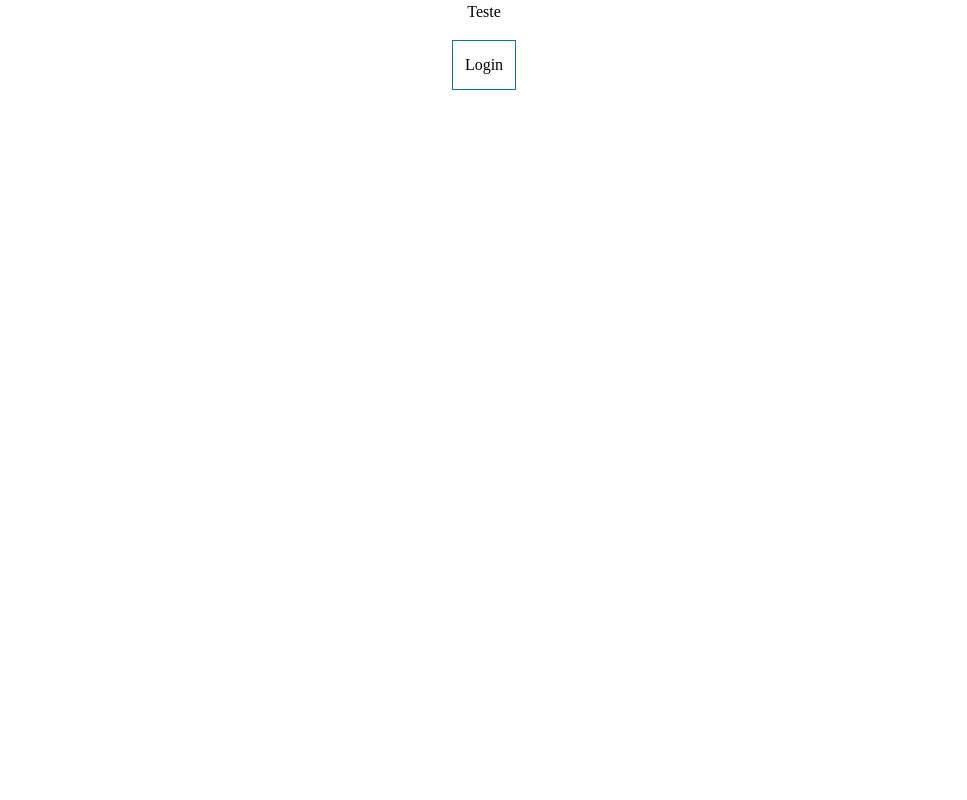
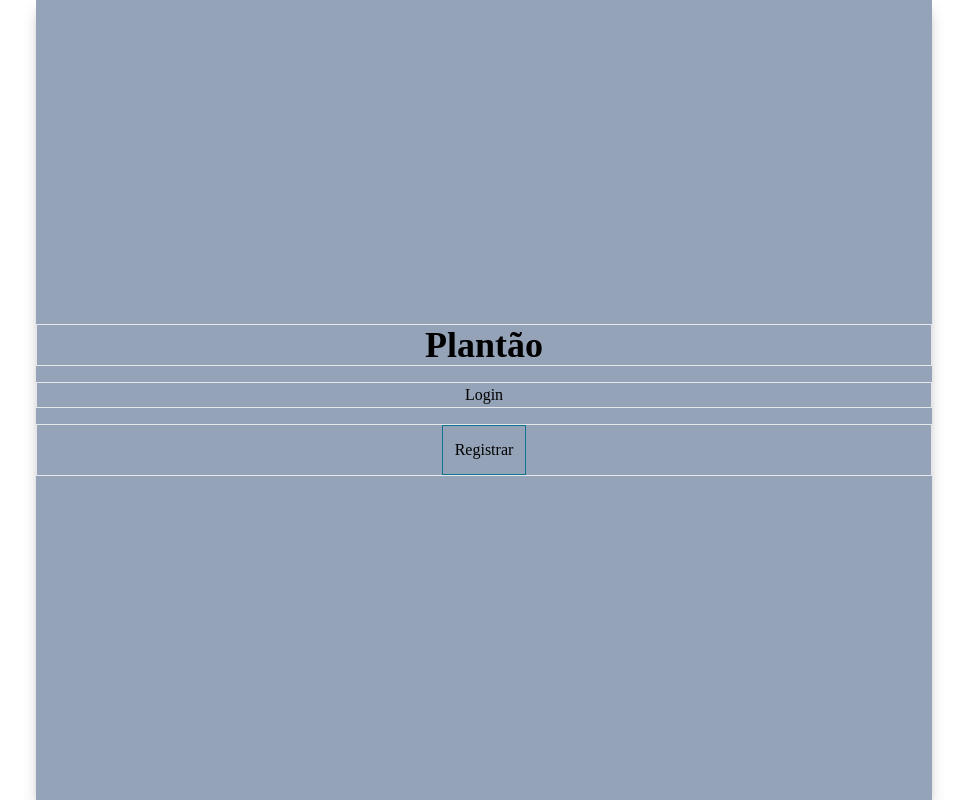
Before and after one commit to dustein/troca-plantao_v4_Home, a React (Vite) app in the folder web/: page / in a window 1280 px wide. Shown: the whole page, without its empty margins (156-1123 px from the left). Built offline with nearby package versions, Linux system fonts and the light colour scheme.

Commit message:
pensando user interface

```diff
--- a/web/src/App.tsx
+++ b/web/src/App.tsx
@@ -2,63 +2,26 @@ import './styles/main.css'
 import * as Dialog from '@radix-ui/react-dialog';
 import { Input } from './components/Input';
 import { CheckCircle, XCircle } from 'phosphor-react'
+import { BotaoRegistra } from './components/BotaoRegistra';
 
 function App() {
 
   return (
-    <div className='flex justify-center gap-4 flex-col'>
-    <h1 className='flex justify-center'>Teste</h1>
+    <div className='flex justify-center gap-4 flex-col bg-slate-400 max-w-4xl m-auto h-screen shadow-lg shadow-black/25'>
+
+      <header className='flex justify-center border text-4xl font-extrabold'>
+        <h1>Plantão</h1>
+      </header>
+
+      <div className='flex justify-center border'>
+        <h1>Login</h1>
+      </div>
+
+      <div className='flex justify-center border'>
+        <BotaoRegistra />
+      </div>
 
 
-    <Dialog.Root>
-      <Dialog.Trigger>
-        <button className='text-center flex items-center justify-center border w-min p-3 m-auto border-cyan-700'>Login</button>
-      </Dialog.Trigger>
-      <Dialog.Portal>
-        <Dialog.Overlay className='bg-black/60 inset-0 fixed' />
-        <Dialog.Content className='fixed bg-slate-700 py-8 px-10 text-white top-1/2 left-1/2 -translate-x-1/2 -translate-y-1/2 rounded-lg w-[480px] shadow-lg shadow-black/25'>
-          <Dialog.Title className='text-3xl font-black'>Cadastro de Operacional</Dialog.Title>
-          <Dialog.Description className='text-xl'>preencha seus dados</Dialog.Description>
-          <form className='mt-6 flex flex-col gap-2'>
-            <div>
-              <label className='flex flex-col gap-2' htmlFor="username">Nome</label>
-              <Input id="username" placeholder='nome de guerra'/>
-            </div>
-            <div>
-              <label className='flex flex-col gap-2' htmlFor="usermail">E-mail</label>
-              <Input id="usermail" placeholder='e-mail'/>
-            </div>
-            <div>
-              <label className='flex flex-col gap-2 appearance-none' htmlFor="funcional">ID Funcional</label>
-              <Input id="funcional" type="number" placeholder='ID Funcional'/>
-            </div>
-
-            <div className='flex flex-col  gap-2  justify-evenly'>
-              <label className='flex justify-center' htmlFor="plantao">Plantão</label>
-              <div className='flex justify-evenly gap-3'>
-                <button title="Plantão 01" className='w-10 h-10 rounded hover:text-white hover:border bg-zinc-800 text-zinc-400'>I</button>
-                <button title="Plantão 02" className='w-10 h-10 rounded hover:text-white hover:border bg-zinc-800 text-zinc-400'>II</button>
-                <button title="Plantão 03" className='w-10 h-10 rounded hover:text-white hover:border bg-zinc-800 text-zinc-400'>III</button>
-                <button title="Plantão 04" className='w-10 h-10 rounded hover:text-white hover:border bg-zinc-800 text-zinc-400'>IV</button>
-              </div>
-            </div>
-
-            <footer className='flex gap-8 justify-center mt-10'>
-              <Dialog.Close className='flex gap-2 items-center justify-center border rounded-lg bg-zinc-500 hover:bg-red-400 p-1 w-28'>
-                <XCircle className='w-6 h-6'/>
-                Cancelar
-              </Dialog.Close>
-              <button type='submit' className='flex gap-2 items-center justify-center border rounded-lg bg-teal-900 hover:bg-emerald-600 p-1 w-28'>
-                <CheckCircle className='w-6 h-6'/>
-                Gravar
-              </button>
-
-            </footer>
-          </form>
-          <Dialog.Close />
-      </Dialog.Content>
-      </Dialog.Portal>
-    </Dialog.Root>
 
     </div>
   )
--- /dev/null
+++ b/web/src/components/BotaoRegistra.tsx
@@ -0,0 +1,61 @@
+import * as Dialog from '@radix-ui/react-dialog'
+import { Input } from './Input';
+import { CheckCircle, XCircle } from 'phosphor-react'
+
+export function BotaoRegistra() {
+
+  return (
+    <div>
+      <Dialog.Root>
+        <Dialog.Trigger>
+          <button className='text-center flex items-center justify-center border w-min p-3 m-auto border-cyan-700'>Registrar</button>
+        </Dialog.Trigger>
+        <Dialog.Portal>
+          <Dialog.Overlay className='bg-black/60 inset-0 fixed' />
+          <Dialog.Content className='fixed bg-slate-700 py-8 px-10 text-white top-1/2 left-1/2 -translate-x-1/2 -translate-y-1/2 rounded-lg w-[480px] shadow-lg shadow-black/25'>
+            <Dialog.Title className='text-3xl font-black'>Cadastro de Operacional</Dialog.Title>
+            <Dialog.Description className='text-xl'>preencha seus dados</Dialog.Description>
+            <form className='mt-6 flex flex-col gap-2'>
+              <div>
+                <label className='flex flex-col gap-2' htmlFor="username">Nome</label>
+                <Input id="username" placeholder='nome de guerra'/>
+              </div>
+              <div>
+                <label className='flex flex-col gap-2' htmlFor="usermail">E-mail</label>
+                <Input id="usermail" placeholder='e-mail'/>
+              </div>
+              <div>
+                <label className='flex flex-col gap-2 appearance-none' htmlFor="funcional">ID Funcional</label>
+                <Input id="funcional" type="number" placeholder='ID Funcional'/>
+              </div>
+
+              <div className='flex flex-col  gap-2  justify-evenly'>
+                <label className='flex justify-center' htmlFor="plantao">Plantão</label>
+                <div className='flex justify-evenly gap-3'>
+                  <button title="Plantão 01" className='w-10 h-10 rounded hover:text-white hover:border bg-zinc-800 text-zinc-400'>I</button>
+                  <button title="Plantão 02" className='w-10 h-10 rounded hover:text-white hover:border bg-zinc-800 text-zinc-400'>II</button>
+                  <button title="Plantão 03" className='w-10 h-10 rounded hover:text-white hover:border bg-zinc-800 text-zinc-400'>III</button>
+                  <button title="Plantão 04" className='w-10 h-10 rounded hover:text-white hover:border bg-zinc-800 text-zinc-400'>IV</button>
+                </div>
+              </div>
+
+              <footer className='flex gap-8 justify-center mt-10'>
+                <Dialog.Close className='flex gap-2 items-center justify-center border rounded-lg bg-zinc-500 hover:bg-red-400 p-1 w-28'>
+                  <XCircle className='w-6 h-6'/>
+                  Cancelar
+                </Dialog.Close>
+                <button type='submit' className='flex gap-2 items-center justify-center border rounded-lg bg-teal-900 hover:bg-emerald-600 p-1 w-28'>
+                  <CheckCircle className='w-6 h-6'/>
+                  Gravar
+                </button>
+
+              </footer>
+            </form>
+            <Dialog.Close />
+           </Dialog.Content>
+          </Dialog.Portal>
+        </Dialog.Root>
+
+    </div>
+  )
+  }
```
